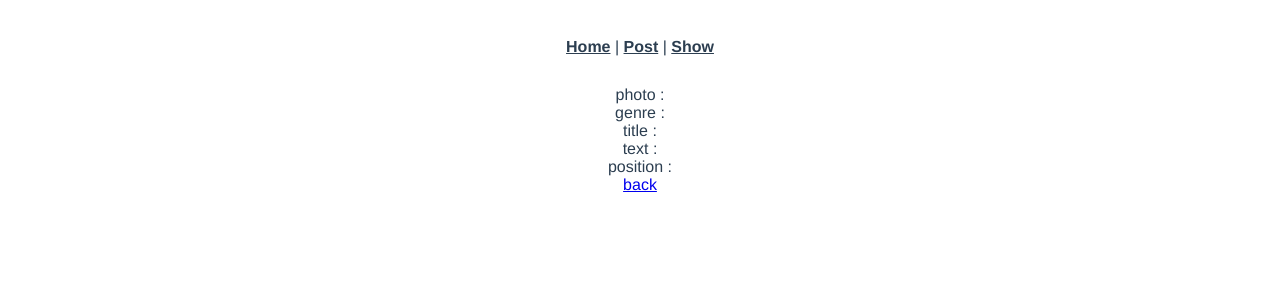
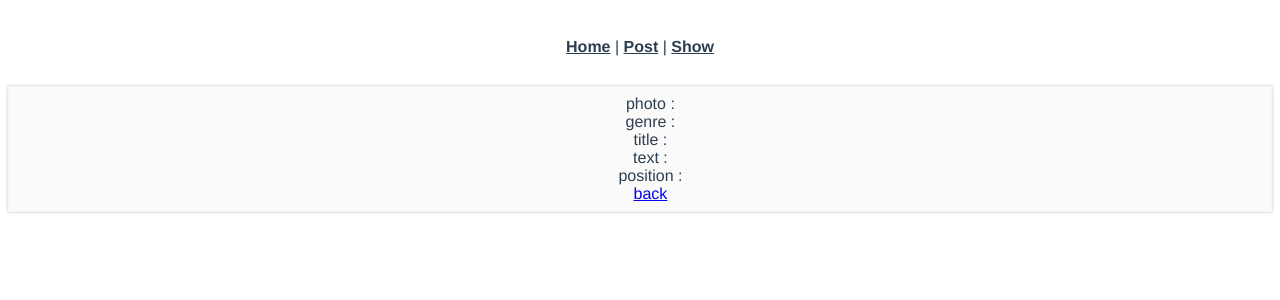
Before and after one commit to webex-9-team10/sharing-app, a Vue app: page /show/1 in a window 1280 px wide. Shown: the top 300 px of the page. Built offline with nearby package versions, Linux system fonts and the light colour scheme; no server answers; the database is empty; what vue-browser-geolocation would draw is missing.

Commit message:
投稿のcssを直した

```diff
--- a/src/views/Post.vue
+++ b/src/views/Post.vue
@@ -15,6 +15,6 @@ export default {
 .home__wrapper {
   margin: 0 auto;
   max-width: 600px;
-  background-color: #ccc;
+  background-color: #fafafa;
 }
 </style>
--- a/src/views/Show.vue
+++ b/src/views/Show.vue
@@ -1,4 +1,5 @@
 <template>
+<div class="show_wrapper">
   <div id="show">
     <div>photo :{{ item.photo }}</div>
     <div>genre :{{ item.genre }}</div>
@@ -8,6 +9,7 @@
     <post-display />
     <router-link :to="{ name: 'Home' }"> back </router-link>
   </div>
+</div>
 </template>
 
 
@@ -39,4 +41,12 @@ export default {
 }
 </script>
 
-<style></style>
+<style>
+.show_wrapper{
+  box-shadow :0px 0px 3px silver;
+  border: solid 1px whitesmoke;
+  padding: 0.5em 1em 0.5em 2.3em;
+  position: relative;
+  background: #fafafa;
+}
+</style>
```
